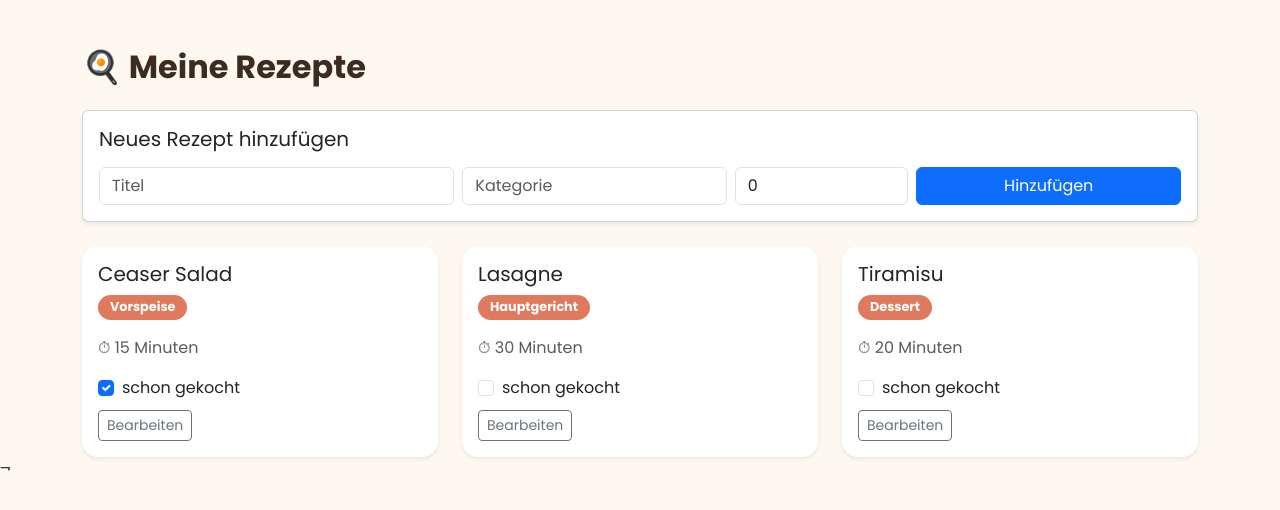
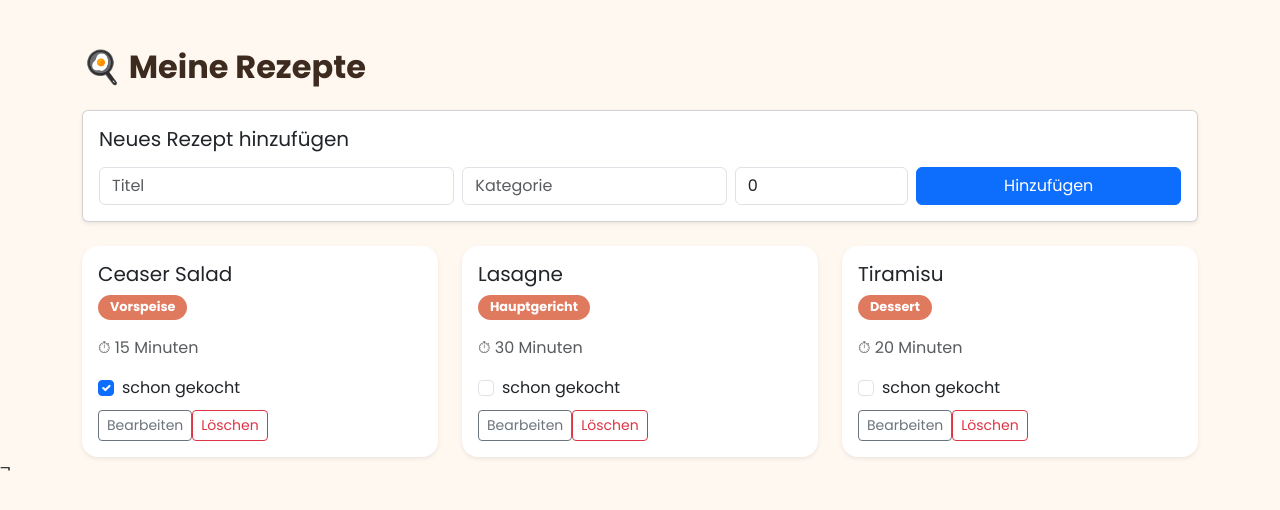
Before and after one commit to dalaakhr/rezeptbuch-frontend, an Angular app: page / in a window 1280 px wide. Shown: the top 510 px of the page. Built offline with nearby package versions, Linux system fonts and the light colour scheme.

Commit message:
Loesch-Funktion fuer Rezepte hinzugefuegt

```diff
--- a/src/app/recipe-list/recipe-list.html
+++ b/src/app/recipe-list/recipe-list.html
@@ -37,6 +37,7 @@
             <label class="form-check-label">schon gekocht</label>
           </div>
           <button class="btn btn-outline-secondary btn-sm mt-2" (click)="bearbeiten(rezept)">Bearbeiten</button>
+          <button class="btn btn-outline-danger btn-sm mt-2" (click)="loeschen(rezept)">Löschen</button>
           }
         </div>
       </div>
--- a/src/app/recipe-list/recipe-list.ts
+++ b/src/app/recipe-list/recipe-list.ts
@@ -24,4 +24,7 @@ export class RecipeList {
     bearbeiten(rezept: any) {
     rezept.bearbeitung = !rezept.bearbeitung;
   }
+    loeschen(rezept: any) {
+    this.rezepte = this.rezepte.filter(r => r !== rezept);
+  }
 }
```
